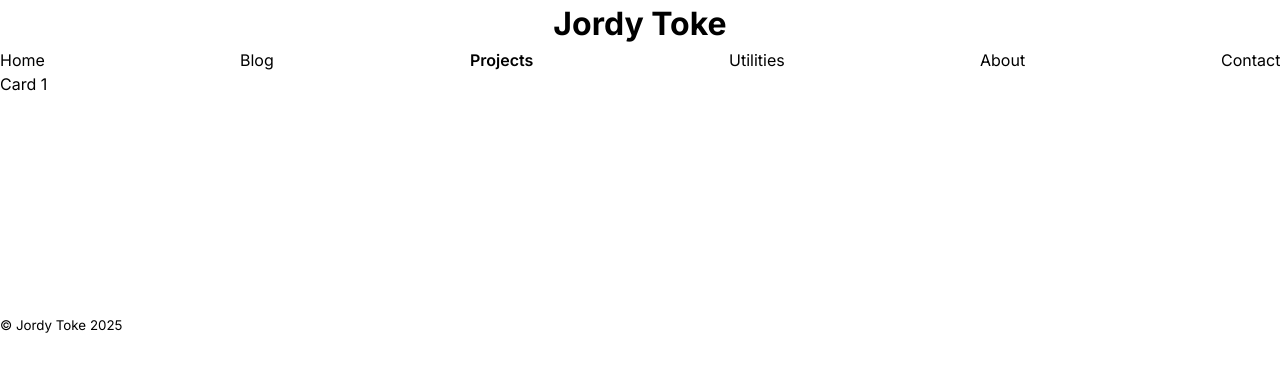
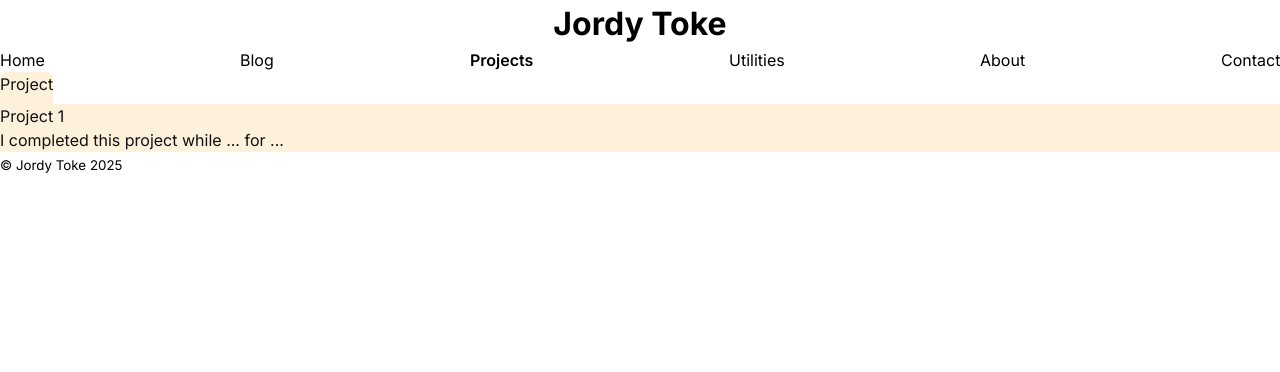
Before and after one commit to JordyToke/jordytoke.github.io, a React (Vite) app: page /Projects in a window 1280 px wide. Shown: the top 372 px of the page. Built offline with nearby package versions, Linux system fonts and the light colour scheme.

Commit message:
restyled pages, added and changed content

```diff
--- a/src/pages/About.jsx
+++ /dev/null
@@ -1,7 +0,0 @@
-import React from "react";
-
-export default function About() {
-  return (
-    <p>About</p>
-  )
-}
--- a/src/pages/Home.jsx
+++ b/src/pages/Home.jsx
@@ -2,12 +2,13 @@ import React from "react";
 
 export default function Home() {
   return (
-    <>
+    <section className="home bounce-down">
+      <h1>ABOUT</h1>
       <h2>Front End Developer</h2>
       <p>I am an aspiring developer.</p>
-      <p>I have front-end experience with HTML, CSS, JS, React</p>
+      <p>Experienced in HTML, CSS, JS, React</p>
       <p>I've also worked with python, Flask, and pyHTML, as well as some Basic C, Java, and C# in the past.</p>
       <p>I come from a design background with in-depth knowledge of Adobe's Photoshop and Illustrator, as well as 3D production pipeline processes for realtime work including a solid working knowledge of Autodesk Maya</p>
-    </>
+    </section>
   )
 }
--- /dev/null
+++ b/src/pages/ManillaFolder.jsx
@@ -0,0 +1,29 @@
+import React from "react";
+import styles from "./ManillaFolder.module.css";
+
+const ManillaFolder = ({ children, projects }) => {
+  const Tabs = () => {
+    const tabs = projects ? projects.map((project, key) => (
+      <li className={styles.tabs} key={key}>{project.title}</li>
+    )) : (<li className={styles.tabs}>Project</li>);
+
+    return (
+      <ul>
+        {tabs}
+      </ul>
+    );
+  };
+
+  return (
+    <div className={styles.manillaFolder}>
+      <nav>
+        <Tabs />
+      </nav>
+      <section className={styles.folder}>
+        {children}
+      </section>
+    </div>
+  );
+};
+
+export default ManillaFolder;
--- /dev/null
+++ b/src/pages/ManillaFolder.module.css
@@ -0,0 +1,17 @@
+.manillaFolder {
+  --manilla-folder: #FEF1DC;
+  color: #111;
+}
+
+.tabs {
+  display: grid;
+  text-align: center;
+  background-color: var(--manilla-folder);
+  border-radius: 0.4rem 0.4rem 0 0;
+  box-shadow: inset var(--background-color) 0 -1rem 1rem -1rem ;
+  height: 2rem;
+}
+
+.folder {
+  background-color: var(--manilla-folder);
+}
--- a/src/pages/Projects.jsx
+++ b/src/pages/Projects.jsx
@@ -1,14 +1,19 @@
 import React from "react";
-import { Outlet } from "react-router";
+import { Routes, Route } from "react-router";
+import ProjectsHome from './ProjectsHome';
 import styles from './Projects.module.css';
+import ManillaFolder from './ManillaFolder'
 
-export default function Projects() {
+const Projects = () => {
   return (
-    <section>
-      <article>
-        <p>Card 1</p>
-      </article>
-      <Outlet />
+    <section className={styles.projects}>
+      <ManillaFolder>
+        <Routes>
+          <Route index element={<ProjectsHome />} />
+        </Routes>
+      </ManillaFolder>
     </section>
   )
-}
+};
+
+export default Projects;
--- a/src/pages/Projects.module.css
+++ b/src/pages/Projects.module.css
@@ -1,5 +1,8 @@
-section {
-  display: grid;
-  grid-template-columns: repeat(3, 1fr);
-  grid-auto-rows: minmax(180px, 30vh);
+.projects {
+  color: pink;
 }
+
+.folder {
+  background-color: var(--manilla-folder);
+  color: #111;
+}
--- /dev/null
+++ b/src/pages/ProjectsHome.jsx
@@ -0,0 +1,14 @@
+import React from "react";
+
+
+const ProjectsHome = () => {
+
+  return (
+    <article className="projects-item-1">
+        <p>Project 1</p>
+        <p>I completed this project while ... for ...</p>
+    </article>
+  )
+}
+
+export default ProjectsHome;
```
Also changed, not shown: src/pages/NavBar.module.css (deleted, +0 -13 lines).
